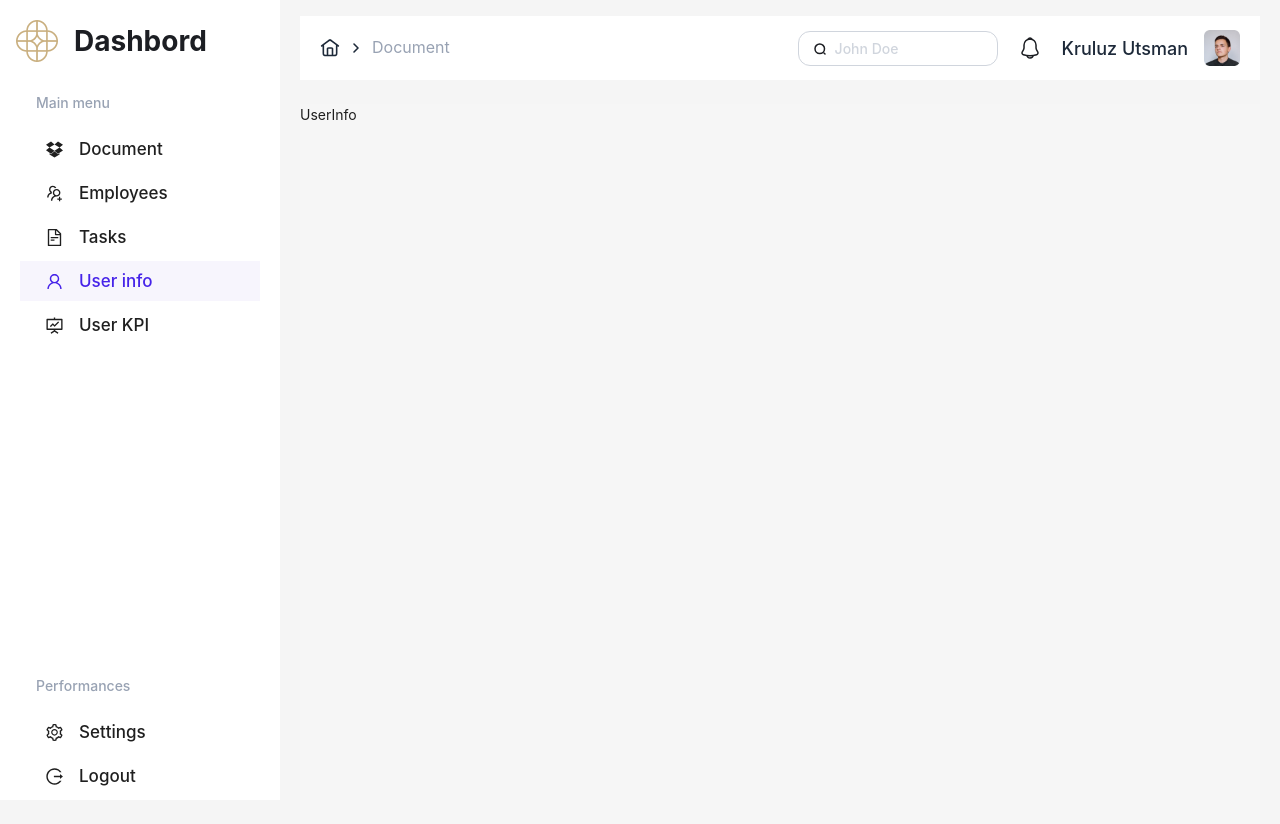
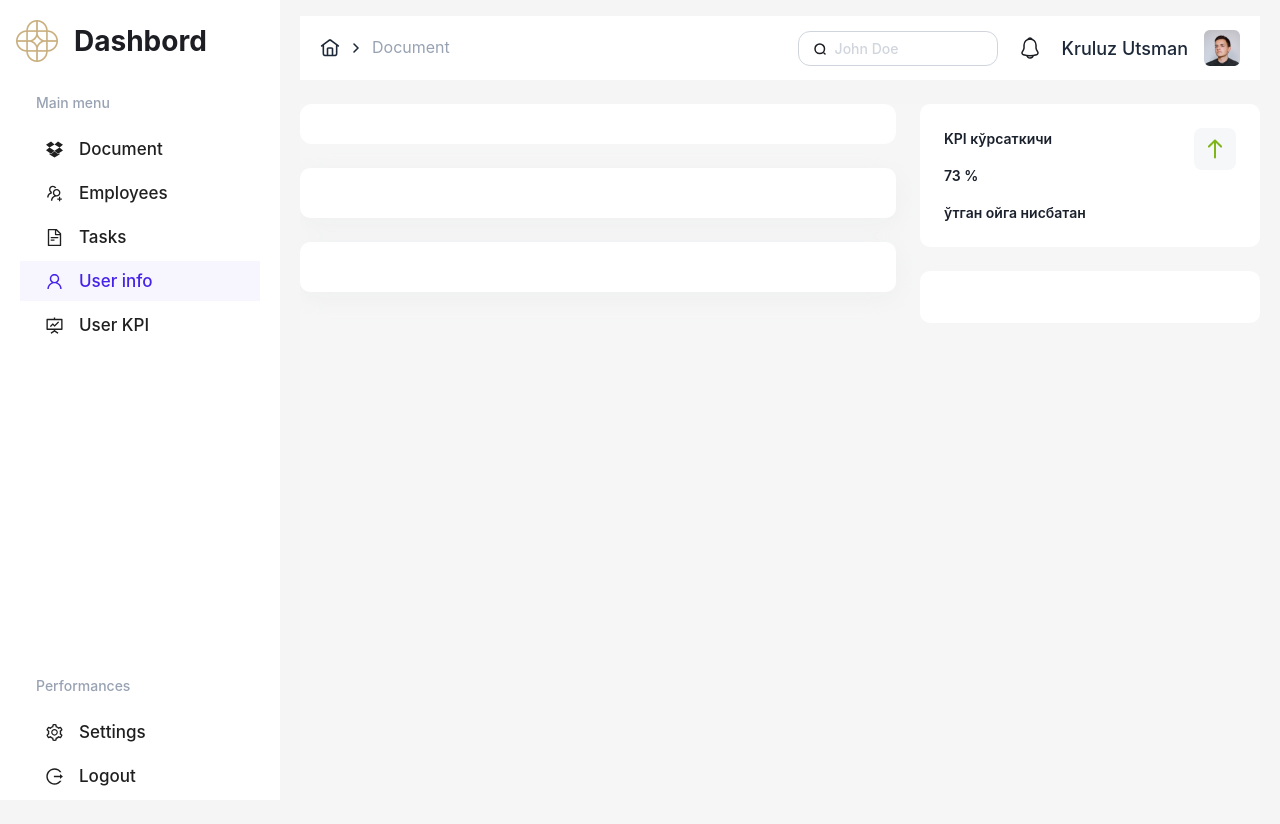
Before and after one commit to Bobur96/nano-terra-app, a React (Create React App) app: page /user-info in a window 1280 px wide. Shown: the top 824 px of the page. Built offline with nearby package versions, Linux system fonts and the light colour scheme.

Commit message:
user info page started

```diff
--- /dev/null
+++ b/src/components/kpi-card/kpi-card.tsx
@@ -0,0 +1,57 @@
+import { styled } from "styled-components";
+import { KpiCardProps } from "./kpi-card.props";
+
+const KpiCard = ({ title, num, type, desc, num2, icon }: KpiCardProps) => {
+
+  const Content = styled.div`
+    display: flex;
+    width: 340px;
+    padding: 24px;
+    align-items: flex-start;
+    gap: 20px;
+    border-radius: 10px;
+    background: #FFF;
+  `
+  const Main = styled.div`
+    display: flex;
+    align-items: flex-start;
+    gap: 20px;
+    flex: 1 0 0;
+  `
+  const Left = styled.div`
+    display: flex;
+    flex-direction: column;
+    align-items: flex-start;
+    gap: 16px;
+    flex: 1 0 0;
+
+    align-self: stretch;
+    color: var(--secondary-500, #1A202C);
+    text-align: justify;
+    font-weight: 600;
+  `
+  const Right = styled.div`
+    display: flex;
+    width: 42px;
+    height: 42px;
+    justify-content: center;
+    align-items: center;
+    border-radius: 8px;
+    background: #F6F7F9;
+  `
+
+  return <Content>
+    <Main>
+      <Left>
+        <span>{title}</span>
+        <span>{num} %</span>
+        <span>{desc}</span>
+      </Left>
+      <Right>
+        <img src={icon} alt={title} />
+      </Right>
+    </Main>
+  </Content>
+};
+
+export default KpiCard;
--- /dev/null
+++ b/src/page-component/user-info-component/user-info-component.tsx
@@ -0,0 +1,93 @@
+import { styled } from "styled-components";
+import KpiCard from "../../components/kpi-card/kpi-card";
+import arrowUp from "../../icons/arrow-up.svg"
+
+const UserInfoComponent = () => {
+  const Main = styled.div`
+    display: flex;
+    width: 100%;
+    align-items: flex-start;
+    gap: 24px;
+  `;
+  const Content = styled.div`
+    display: flex;
+    flex-direction: column;
+    align-items: flex-start;
+    gap: 24px;
+    flex: 1 0 0;
+  `;
+  const LeftContent = styled.div`
+    display: flex;
+    flex-direction: column;
+    align-items: flex-start;
+    gap: 24px;
+  `;
+  const Top = styled.div`
+    display: flex;
+    padding: 20px;
+    align-items: flex-start;
+    gap: 16px;
+    align-self: stretch;
+    border-radius: 12px;
+    background: var(--white, #fff);
+  `;
+  const Middle = styled.div`
+    display: flex;
+    padding: 24px 46px 26px 37px;
+    flex-direction: column;
+    justify-content: center;
+    align-items: flex-start;
+    gap: 16px;
+    align-self: stretch;
+    border-radius: 10px;
+    background: #fff;
+    box-shadow: 0px 6px 24px 0px rgba(208, 213, 221, 0.2);
+  `;
+  const Bottom = styled.div`
+    display: flex;
+    padding: 24px 46px 26px 37px;
+    flex-direction: column;
+    justify-content: center;
+    align-items: flex-start;
+    gap: 16px;
+    align-self: stretch;
+    border-radius: 10px;
+    background: #fff;
+    box-shadow: 0px 6px 24px 0px rgba(208, 213, 221, 0.2);
+  `;
+  const LeftTop = styled.div`
+    display: flex;
+    padding: 24px;
+    align-items: flex-start;
+    gap: 20px;
+    align-self: stretch;
+    border-radius: 10px;
+    background: #fff;
+  `;
+  const LeftBotton = styled.div`
+    display: flex;
+    width: 340px;
+    padding: 20px 24px 32px 24px;
+    flex-direction: column;
+    align-items: center;
+    gap: 24px;
+    border-radius: 10px;
+    background: #fff;
+  `;
+
+  return (
+    <Main>
+      <Content>
+        <Top></Top>
+        <Middle></Middle>
+        <Bottom></Bottom>
+      </Content>
+      <LeftContent>
+        <KpiCard title="KPI кўрсаткичи" num="73" type="балл" num2="20%" desc="ўтган ойга нисбатан" icon={arrowUp}/>
+        <LeftBotton></LeftBotton>
+      </LeftContent>
+    </Main>
+  );
+};
+
+export default UserInfoComponent;
--- a/src/pages/user-info.tsx
+++ b/src/pages/user-info.tsx
@@ -1,5 +1,7 @@
+import UserInfoComponent from "../page-component/user-info-component/user-info-component";
+
 const UserInfo = () => {
-  return <div>UserInfo</div>;
+  return <UserInfoComponent/>
 };
 
 export default UserInfo;
```
Also changed, not shown: src/components/kpi-card/kpi-card.props.ts (added, +8 -0 lines), src/icons/arrow-up.svg (added).
